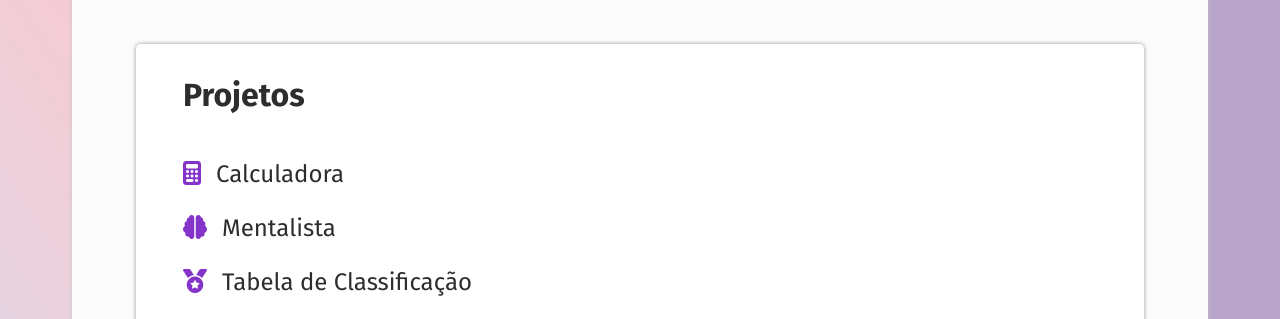
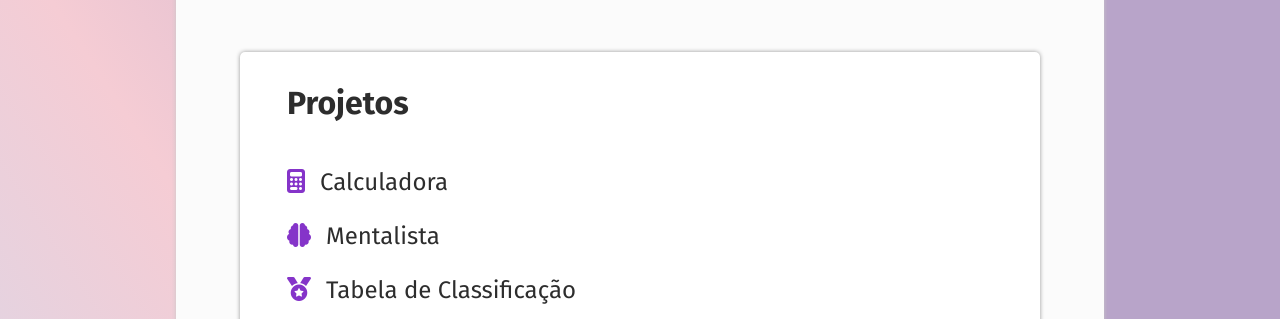
Before and after one commit to amdfd/certificard, a plain HTML site: page index.html in a window 1280 px wide. Shown: the part 304-623 px from the top of the page. Drawn offline with Linux system fonts and the light colour scheme.

Commit message:
changed bg width

```diff
--- a/style.css
+++ b/style.css
@@ -23,6 +23,9 @@ body {
   border-radius: 5px;
   margin: 64px;
   padding: 64px;
+  width: 800px;
+  margin-right: auto;
+  margin-left: auto;
 }
 
 i {
```
